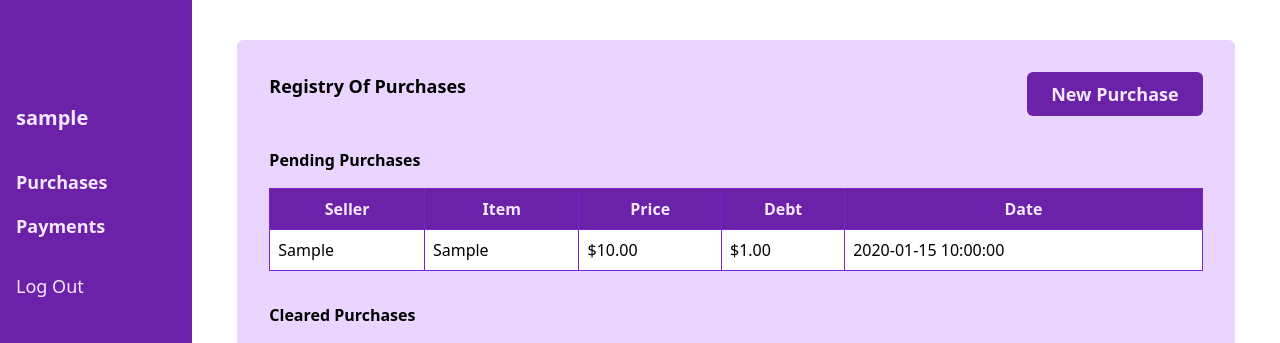
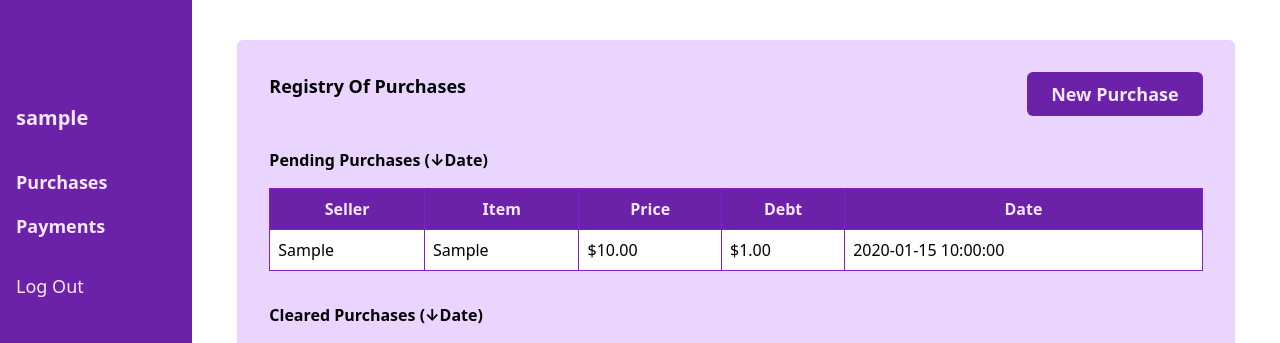
Before and after one commit to carlosgarciafm/payment-tracker, a Flask app: page /purchases in a window 1280 px wide. Shown: the top 343 px of the page. Run offline with Flask 2, Linux system fonts and the light colour scheme; the visitor is signed in with stand-in values (Sample User, id 1); tables that the repository leaves empty hold one stand-in row (values such as "Sample post").

Commit message:
fix(c:purchases): order purchases by date (descending)

```diff
--- a/app.py
+++ b/app.py
@@ -180,11 +180,13 @@ def purchases():
 
     # Get all pending purchases for the current user.
     pending = Purchase.query.filter_by(
-            user_id=session["user_id"]).filter_by(status="Pending").all()
+            user_id=session["user_id"]).filter_by(status="Pending").order_by(
+                    db.desc(Purchase.date)).all()
 
     # Get all cleared purchases for the current user.
     cleared = Purchase.query.filter_by(
-            user_id=session["user_id"]).filter_by(status="Cleared").all()
+            user_id=session["user_id"]).filter_by(status="Cleared").order_by(
+                    db.desc(Purchase.date)).all()
 
     # Store purchases information in dictionary form: {"status": [purchases]}.
     purchases_data = {"Pending": pending, "Cleared": cleared}
--- a/templates/purchases.html
+++ b/templates/purchases.html
@@ -17,7 +17,7 @@
             </div>
             {% for status in purchases_data %}
             <div class="my-8">
-                <h4 class="font-bold text-md">{{ status }} Purchases</h4>
+                <h4 class="font-bold text-md">{{ status }} Purchases (↓Date)</h4>
                 <table class="w-full mt-4">
                     <thead class="bg-purple-800 text-purple-100">
                         <tr class="">
```
